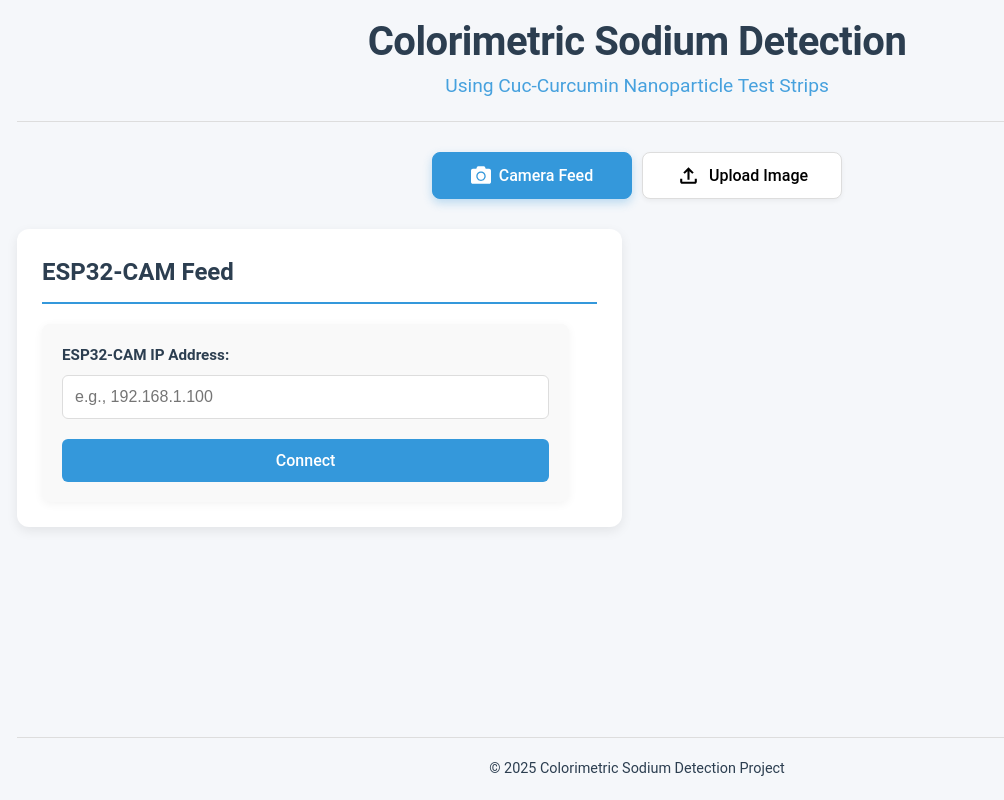
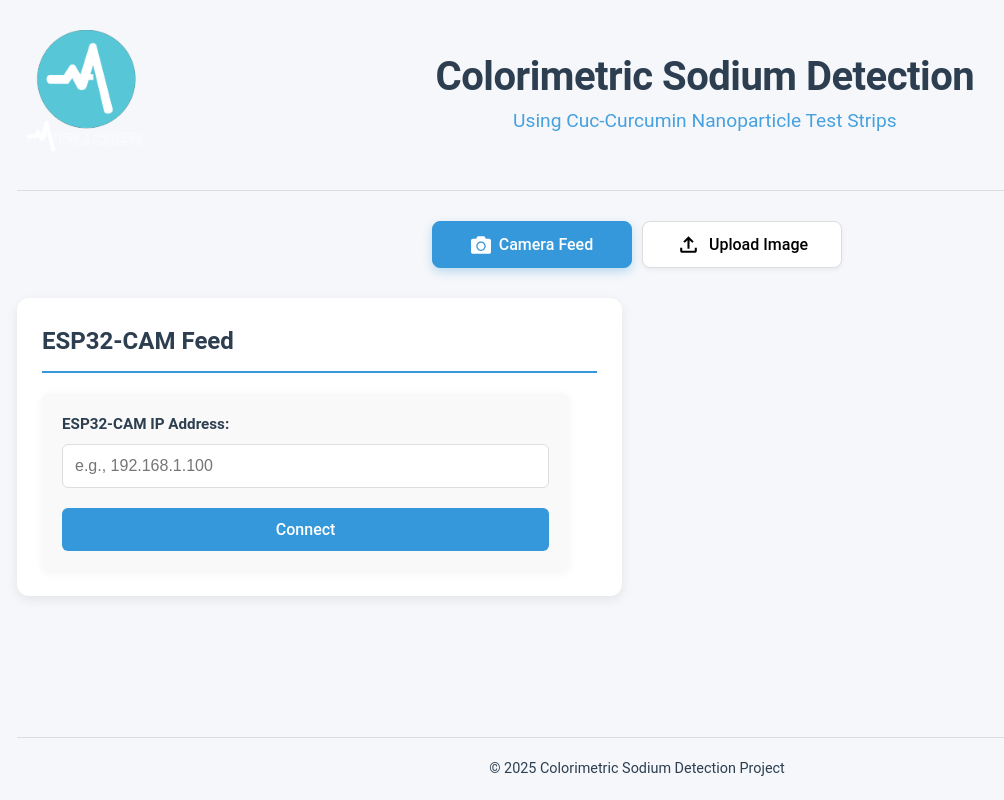
Before and after one commit to AdityaSPillai/SodiumTrack, a React (Vite) app: page / in a window 1280 px wide. Shown: the whole page, without its empty margins (3-1007 px from the left). Built offline with nearby package versions, Linux system fonts and the light colour scheme.

Commit message:
Updating Code

```diff
--- a/src/app.css
+++ b/src/app.css
@@ -42,10 +42,19 @@ body {
 
 .header {
   text-align: center;
+  display: flex;
+  flex-direction: row;
   margin-bottom: 30px;
   padding-bottom: 20px;
   border-bottom: 1px solid var(--border-color);
   animation: fadeIn 0.8s ease-out;
+  align-items: center;
+}
+
+.logo {
+  width: 150px;
+  height: 150px;
+  padding: 10px;
 }
 
 @keyframes fadeIn {
--- a/src/app.jsx
+++ b/src/app.jsx
@@ -161,8 +161,13 @@ export default function Home() {
   return (
     <main className="container">
       <header className="header">
-        <h1>Colorimetric Sodium Detection</h1>
-        <p>Using Cuc-Curcumin Nanoparticle Test Strips</p>
+        <div className="logo">
+          <img src="../src/assets/logotransparent.png" alt="Logo" className="logo-image" />
+        </div>
+        <div className="title">
+          <h1 className="title-text">Colorimetric Sodium Detection</h1>
+          <p className="subtitle-text">Using Cuc-Curcumin Nanoparticle Test Strips</p>
+        </div>
       </header>
 
       <div className="tabs">
```
Also changed, not shown: src/assets/logotransparent.png (added).
